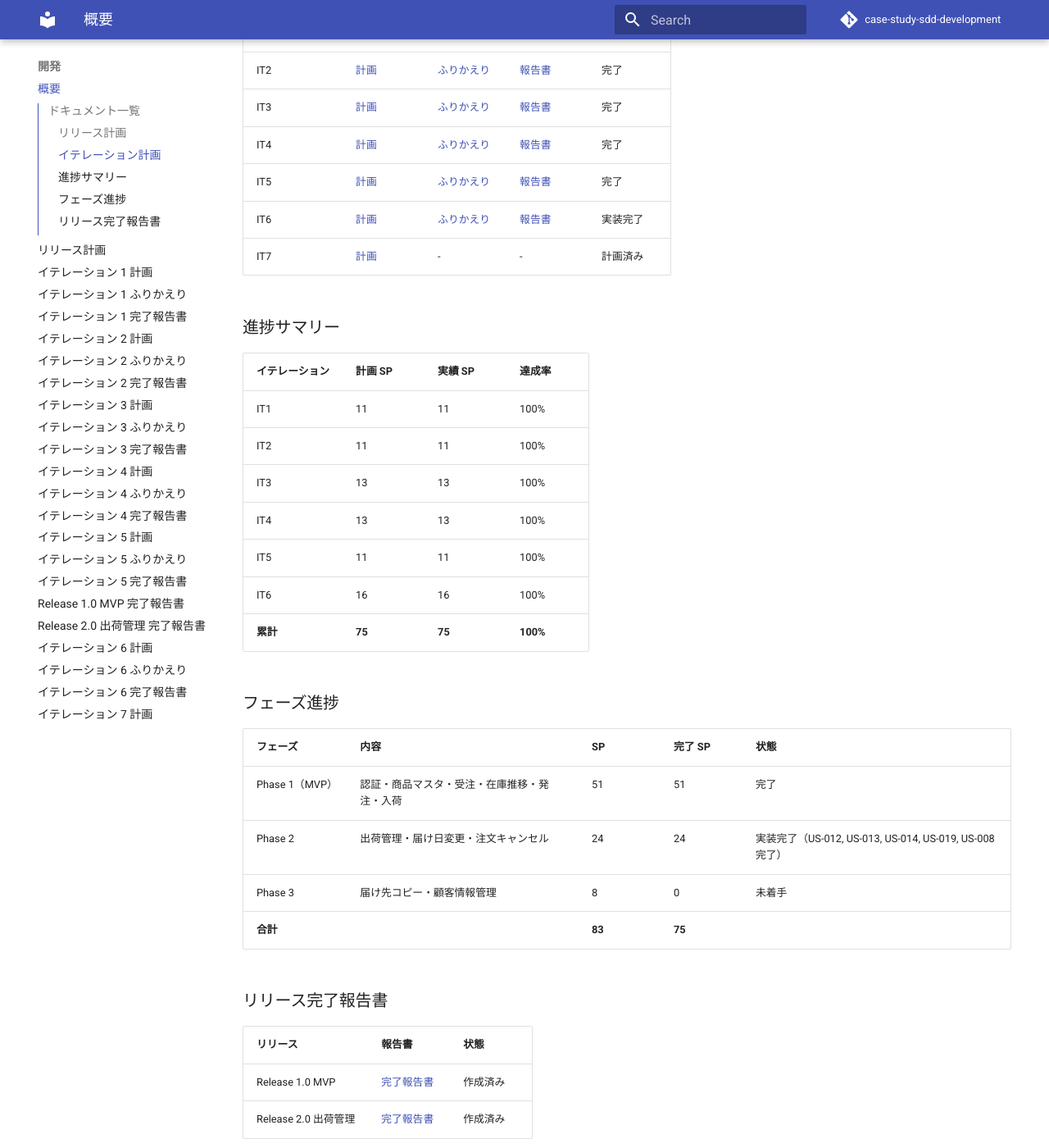
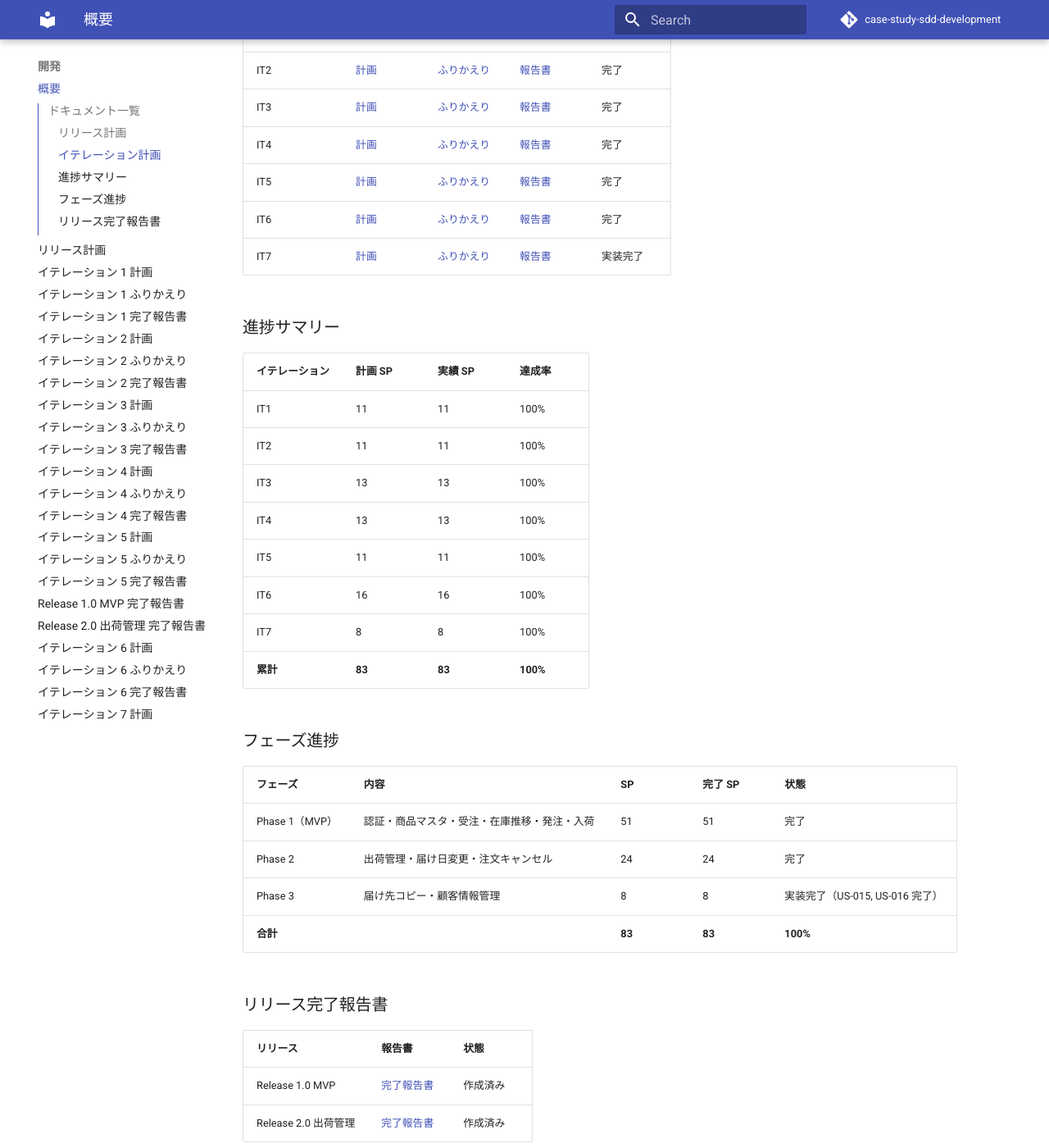
Before and after one commit to k2works/case-study-sdd-development, an MkDocs documentation site: the page built from docs/development/index.md, in a window 1280 px wide and 1400 px high, scrolled down 604 px. Shown: the whole window at 82% size. Built offline with MkDocs 1.6.1 and Material for MkDocs 9.7.7, drawn with Linux system fonts in a browser that asks for light colours; comment, search, counter and statistics services are not loaded.

Commit message:
docs: ドキュメントインデックスを IT7 完了状態に更新
- docs/index.md: IT7 計画・ふりかえり・報告書・レビュー追加
- docs/development/index.md: IT7 行追加、累計 83/83 SP、Phase 3 実装完了
- docs/review/index.md: IT7 開発レビュー・ダッシュボードレビュー追加

https://claude.ai/code/session_01JmRWp9tdkEQ8X2C82WS7yV

```diff
--- a/docs/development/index.md
+++ b/docs/development/index.md
@@ -19,8 +19,8 @@
 | IT3 | [計画](iteration_plan-3.md) | [ふりかえり](iteration_retrospective-3.md) | [報告書](iteration_report-3.md) | 完了 |
 | IT4 | [計画](iteration_plan-4.md) | [ふりかえり](iteration_retrospective-4.md) | [報告書](iteration_report-4.md) | 完了 |
 | IT5 | [計画](iteration_plan-5.md) | [ふりかえり](iteration_retrospective-5.md) | [報告書](iteration_report-5.md) | 完了 |
-| IT6 | [計画](iteration_plan-6.md) | [ふりかえり](iteration_retrospective-6.md) | [報告書](iteration_report-6.md) | 実装完了 |
-| IT7 | [計画](iteration_plan-7.md) | - | - | 計画済み |
+| IT6 | [計画](iteration_plan-6.md) | [ふりかえり](iteration_retrospective-6.md) | [報告書](iteration_report-6.md) | 完了 |
+| IT7 | [計画](iteration_plan-7.md) | [ふりかえり](iteration_retrospective-7.md) | [報告書](iteration_report-7.md) | 実装完了 |
 
 ### 進捗サマリー
 
@@ -32,16 +32,17 @@
 | IT4 | 13 | 13 | 100% |
 | IT5 | 11 | 11 | 100% |
 | IT6 | 16 | 16 | 100% |
-| **累計** | **75** | **75** | **100%** |
+| IT7 | 8 | 8 | 100% |
+| **累計** | **83** | **83** | **100%** |
 
 ### フェーズ進捗
 
 | フェーズ | 内容 | SP | 完了 SP | 状態 |
 |---------|------|-----|---------|------|
 | Phase 1（MVP） | 認証・商品マスタ・受注・在庫推移・発注・入荷 | 51 | 51 | 完了 |
-| Phase 2 | 出荷管理・届け日変更・注文キャンセル | 24 | 24 | 実装完了（US-012, US-013, US-014, US-019, US-008 完了） |
-| Phase 3 | 届け先コピー・顧客情報管理 | 8 | 0 | 未着手 |
-| **合計** | | **83** | **75** | |
+| Phase 2 | 出荷管理・届け日変更・注文キャンセル | 24 | 24 | 完了 |
+| Phase 3 | 届け先コピー・顧客情報管理 | 8 | 8 | 実装完了（US-015, US-016 完了） |
+| **合計** | | **83** | **83** | **100%** |
 
 ### リリース完了報告書
 
```
Also changed, not shown: docs/index.md (+5 -1 lines), docs/review/index.md (+7 -0 lines).
